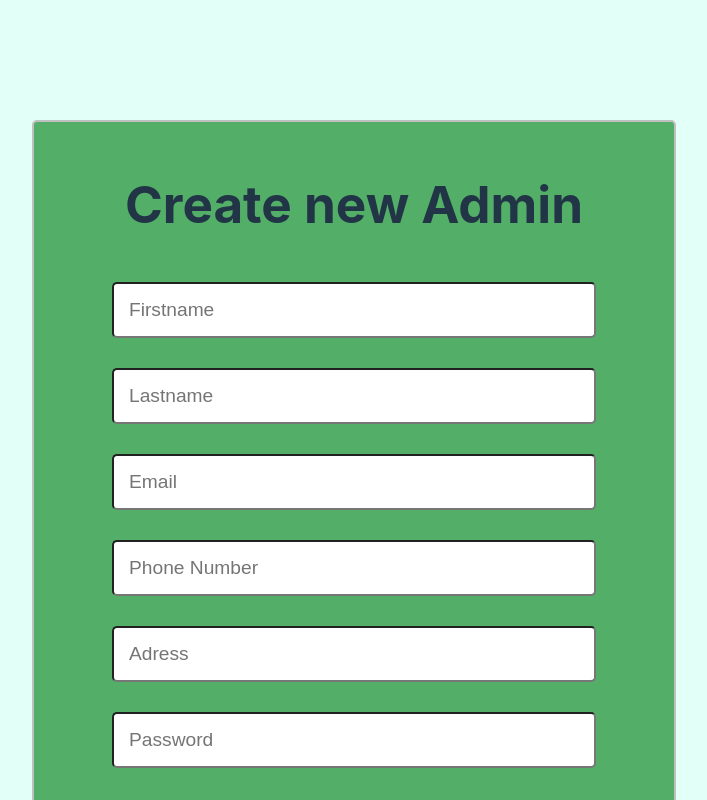
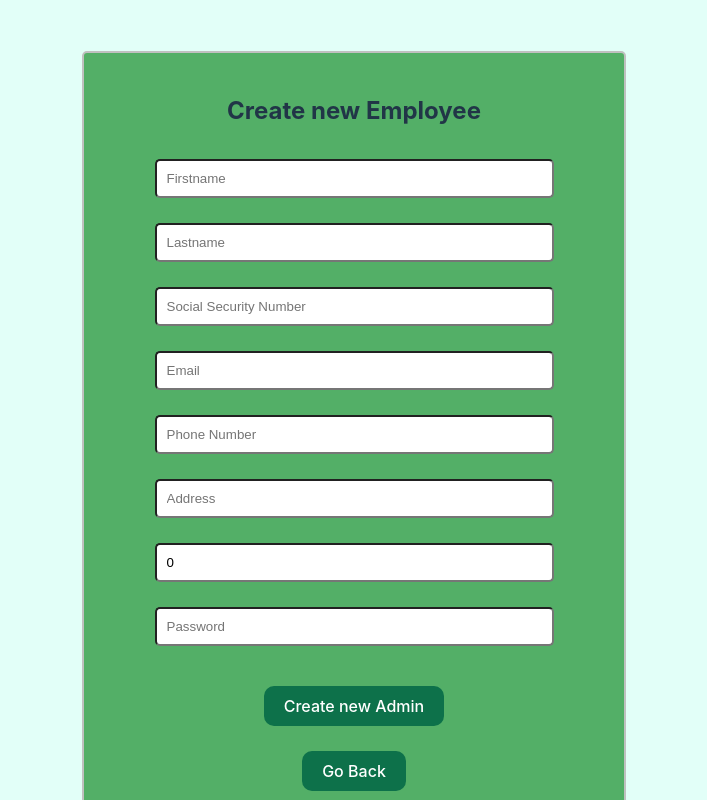
Before and after one commit to natischmidt/CleanCodeFrontend, a React (Vite) app: page /AddAdmin in a window 1280 px wide. Shown: the top 800 px of the page, without its empty margins (286-993 px from the left). Built offline with nearby package versions, Linux system fonts and the light colour scheme.

Commit message:
Uppdatering: - Lagt till anrop för att kunna skapa en anställd, privatkund och företagskund med alla fält som skall fyllas i av admin för att skapa respektive (gömt visa fält beroende på om den krävs för att skapas) - Designat i de olika formulären, header och booking Anton 30/9

```diff
--- a/src/components/addBookingOption.tsx
+++ b/src/components/addBookingOption.tsx
@@ -9,6 +9,9 @@ const AddBookingOption = () => {
 
     return (
         <div className="addBookOptCon">
+            <div className="h1">
+                <h1>Booking</h1>
+                <div className="Btns">
                     <button type="submit" className="addBookOptBtn" onClick={() => {{goToCreateNewBooking(("/CreateNewBooking"))}}}>
                         Create new Booking
                     </button>
@@ -19,6 +22,8 @@ const AddBookingOption = () => {
                         Cancel Booking
                     </button>
                 </div>
+            </div>
+        </div>
     );
 };
 export default AddBookingOption;
--- a/src/components/addUserOption.tsx
+++ b/src/components/addUserOption.tsx
@@ -9,18 +9,24 @@ const AddUserOption = () => {
 
     return (
         <div style={styles.container}>
+            <div className="h1" style={styles.h1}>
+                <h1>Create new:</h1>
+                <div className="menuBtn" style={styles.menuBtns}>
+                    {/*<h2 style={styles.h2}>Create new:</h2>*/}
                     <button type="submit" style={styles.button} onClick={() => {{goToAdminForm(("/AddAdmin"))}}}>
-                Create new Admin
+                        Admin
                     </button>
                     <button type="submit" style={styles.button} onClick={() => {{goToEmployeeForm(("/AddEmployee"))}}}>
-                Create new Employee
+                        Employee
                     </button>
                     <button type="submit" style={styles.button} onClick={() => {{goToPrivateCustomerForm(("/AddPrivateCustomer"))}}}>
-                Create new Private Customer
+                        Private Customer
                     </button>
                     <button type="submit" style={styles.button} onClick={() => {{goToBusinessCustomerForm(("/AddBusinessCustomer"))}}}>
-                Create new Business Customer
+                        Business Customer
                     </button>
+                </div>
+            </div>
         </div>
     );
 };
@@ -32,16 +38,23 @@ const styles = {
         display: 'flex',
         alignItems: 'center',
         justifyContent: 'center',
-        marginTop: '5%',
-        // marginLeft: '30%',
+        marginTop: '3%',
         color: '#000001',
+    },
+    menuBtns: {
+        display: "flex",
+        marginTop: '10%',
     },
     button: {
         backgroundColor: '#53b067',
         marginLeft: '5%',
-        width: '200px',
+        width: '180px',
         height: '60px',
-        fontSize: '1.2rem',
+        // fontSize: '1.2rem',
         fontWeight: 'normal',
     },
+    h1: {
+        justifyContent: "center",
+        textAlign: "center"
     }
+}
--- a/src/forms/addAdmin.tsx
+++ b/src/forms/addAdmin.tsx
@@ -1,28 +1,50 @@
 import React, { useState } from 'react';
 import {useNavigate} from "react-router-dom";
+import axios from "axios";
 
 const AddAdminForm = () => {
     const [firstname, setFirstname] = useState('');
     const [lastname, setLastname] = useState('');
     const [email, setEmail] = useState('');
-    const [phoneNumber, setPhoneNumber] = useState('');
-    const [adress, setAdress] = useState('');
+    const [phonenumber, setPhoneNumber] = useState('');
+    const [ss, setSs] = useState('');
+    const [salary, setSalary] = useState <number> (0);
+    const [address, setAddress] = useState('');
     const [password, setPassword] = useState('');
-    // const [company, setCompany] = useState('');
-    // const [orgNr, setOrgNr] = useState('');
-    // const [role, setRole] = useState('');
 
     const goBackToAddUser = useNavigate();
 
+    const handleSubmit = async (e : React.FormEvent) => {
+        e.preventDefault();
 
-    const handleSubmit = (e: { preventDefault: () => void; }) => {
-        e.preventDefault();
+        try {
+            const Url = 'http://localhost:8080/api/employee/createEmployee';
+
+            const adminData = {
+                firstName: firstname,
+                lastName: lastname,
+                password: password,
+                ssNumber: ss,
+                email: email,
+                phoneNumber: phonenumber,
+                address: address,
+                role: "ADMIN",
+                salary: salary,
+            };
+
+            const response = await axios.post(Url, adminData);
+
+            console.log('Admin was created', response.data);
+
+        } catch (error) {
+            console.error('Error creating admin', error);
+        }
     };
 
     return (
         <div style={styles.container}>
             <form style={styles.form} onSubmit={handleSubmit}>
-                <h1>Create new Admin</h1>
+                <h2>Create new Employee</h2>
                 <input
                     type="text"
                     placeholder="Firstname"
@@ -41,6 +63,14 @@ const AddAdminForm = () => {
                 />
                 <input
                     type="text"
+                    placeholder="Social Security Number"
+                    style={styles.input}
+                    value={ss}
+                    onChange={(e) => setSs(e.target.value)}
+                    required
+                />
+                <input
+                    type="text"
                     placeholder="Email"
                     style={styles.input}
                     value={email}
@@ -51,16 +81,24 @@ const AddAdminForm = () => {
                     type="text"
                     placeholder="Phone Number"
                     style={styles.input}
-                    value={phoneNumber}
+                    value={phonenumber}
                     onChange={(e) => setPhoneNumber(e.target.value)}
                     required
                 />
                 <input
                     type="text"
-                    placeholder="Adress"
+                    placeholder="Address"
                     style={styles.input}
-                    value={adress}
-                    onChange={(e) => setAdress(e.target.value)}
+                    value={address}
+                    onChange={(e) => setAddress(e.target.value)}
+                    required
+                />
+                <input
+                    type="number"
+                    placeholder="Salary"
+                    style={styles.input}
+                    value={salary}
+                    onChange={(e) => setSalary(parseFloat(e.target.value))}
                     required
                 />
                 <input
@@ -98,26 +136,35 @@ const styles = {
         border: '2px solid silver',
         borderRadius: '5px',
         backgroundColor: '#53af67',
-        width: "600px",
-        height: '800px',
-        marginTop: '120px'
+        width: "500px",
+        height: '760px',
+        marginTop: '4%'
     },
     input: {
-        marginTop: '15px',
+        marginTop: '10px',
         marginBottom: '15px',
-        padding: '15px',
+        padding: '10px',
         width: '75%',
-        fontSize: '1.2rem',
+        // fontSize: '1.2rem',
         borderRadius: '5px',
     },
     button: {
-        padding: '13px 25px',
+        padding: '10px 20px',
         backgroundColor: '#0d714a',
         color: 'white',
         border: 'none',
         borderRadius: '10px',
         cursor: 'pointer',
         marginTop: '25px',
+    },
+    select: {
+        marginTop: '25px',
+        marginBottom: '15px',
+        padding: '10px',
+        width: '40%',
         fontSize: '1.2rem',
+        textAlign: 'center',
+        backgroundColor: "#ffffff",
+        borderRadius: '5px',
     },
 }
--- a/src/forms/addBusinessCustomer.tsx
+++ b/src/forms/addBusinessCustomer.tsx
@@ -1,28 +1,50 @@
 import React, { useState } from 'react';
 import {useNavigate} from "react-router-dom";
+import axios from "axios";
 
 const AddBusinessCustomerForm = () => {
     const [firstname, setFirstname] = useState('');
     const [lastname, setLastname] = useState('');
     const [email, setEmail] = useState('');
-    const [phoneNumber, setPhoneNumber] = useState('');
-    const [adress, setAdress] = useState('');
-    const [password, setPassword] = useState('');
-    // const [salary, setSalary] = useState('')
+    const [phonenumber, setPhoneNumber] = useState('');
+    const [address, setAdress] = useState('');
+    // const [password, setPassword] = useState('');
     const [company, setCompany] = useState('');
     const [orgNr, setOrgNr] = useState('');
-    // const [role, setRole] = useState('');
 
     const goBackToAddUser = useNavigate();
 
-    const handleSubmit = (e: { preventDefault: () => void; }) => {
+    const handleSubmit = async (e : React.FormEvent) => {
         e.preventDefault();
+
+        try {
+            const Url = 'http://localhost:8080/api/customer/create';
+
+            const BusinessCustomerData = {
+                firstName: firstname,
+                lastName: lastname,
+                // password: password,
+                companyName: company,
+                orgNumber: orgNr,
+                email: email,
+                phoneNumber: phonenumber,
+                address: address,
+                customerType: "BUSINESS"
+            };
+
+            const response = await axios.post(Url, BusinessCustomerData);
+
+            console.log('Business Customer was created', response.data);
+
+        } catch (error) {
+            console.error('Error creating business customer', error);
+        }
     };
 
     return (
         <div style={styles.container}>
             <form style={styles.form} onSubmit={handleSubmit}>
-                <h1>Create new Business Customer</h1>
+                <h2>Create new Business Customer</h2>
                 <input
                     type="text"
                     placeholder="Firstname"
@@ -51,36 +73,36 @@ const AddBusinessCustomerForm = () => {
                     type="text"
                     placeholder="Phone Number"
                     style={styles.input}
-                    value={phoneNumber}
+                    value={phonenumber}
                     onChange={(e) => setPhoneNumber(e.target.value)}
                     required
                 />
                 <input
                     type="text"
-                    placeholder="Adress"
+                    placeholder="Address"
                     style={styles.input}
-                    value={adress}
+                    value={address}
                     onChange={(e) => setAdress(e.target.value)}
                     required
                 />
-                <input
-                    type="password"
-                    placeholder="Password"
-                    style={styles.input}
-                    value={password}
-                    onChange={(e) => setPassword(e.target.value)}
-                    required
-                />
+                {/*<input*/}
+                {/*    type="password"*/}
+                {/*    placeholder="Password"*/}
+                {/*    style={styles.input}*/}
+                {/*    value={password}*/}
+                {/*    onChange={(e) => setPassword(e.target.value)}*/}
+                {/*    required*/}
+                {/*/>*/}
                 <input
                     type="text"
-                    placeholder="Company name (Optional)"
+                    placeholder="Company name"
                     style={styles.input}
                     value={company}
                     onChange={(e) => setCompany(e.target.value)}
                 />
                 <input
                     type="text"
-                    placeholder="Organisation Number (Optional)"
+                    placeholder="Organisation Number"
                     style={styles.input}
                     value={orgNr}
                     onChange={(e) => setOrgNr(e.target.value)}
@@ -112,36 +134,25 @@ const styles = {
         border: '2px solid silver',
         borderRadius: '5px',
         backgroundColor: '#53af67',
-        width: "600px",
-        height: '1050px',
-        marginTop: '120px'
+        width: "500px",
+        height: '760px',
+        marginTop: '4%'
     },
     input: {
-        marginTop: '15px',
+        marginTop: '10px',
         marginBottom: '15px',
-        padding: '15px',
+        padding: '10px',
         width: '75%',
-        fontSize: '1.2rem',
+        // fontSize: '1.2rem',
         borderRadius: '5px',
     },
     button: {
-        padding: '13px 25px',
+        padding: '10px 20px',
         backgroundColor: '#0d714a',
         color: 'white',
         border: 'none',
         borderRadius: '10px',
         cursor: 'pointer',
         marginTop: '25px',
-        fontSize: '1.2rem',
-    },
-    select: {
-        marginTop: '25px',
-        marginBottom: '15px',
-        padding: '10px',
-        width: '40%',
-        fontSize: '1.2rem',
-        textAlign: 'center',
-        backgroundColor: "#ffffff",
-        borderRadius: '5px',
     },
 }
--- a/src/forms/addEmployee.tsx
+++ b/src/forms/addEmployee.tsx
@@ -11,9 +11,6 @@ const AddEmployeeForm = () => {
     const [salary, setSalary] = useState <number> (0);
     const [address, setAddress] = useState('');
     const [password, setPassword] = useState('');
-    // const [company, setCompany] = useState('');
-    // const [orgNr, setOrgNr] = useState('');
-    // const [role, setRole] = useState('');
 
     const goBackToAddUser = useNavigate();
 
@@ -47,7 +44,7 @@ const AddEmployeeForm = () => {
     return (
         <div style={styles.container}>
             <form style={styles.form} onSubmit={handleSubmit}>
-                <h1>Create new Employee</h1>
+                <h2>Create new Employee</h2>
                 <input
                     type="text"
                     placeholder="Firstname"
@@ -139,36 +136,25 @@ const styles = {
         border: '2px solid silver',
         borderRadius: '5px',
         backgroundColor: '#53af67',
-        width: "600px",
-        height: '820px',
-        marginTop: '120px'
+        width: "500px",
+        height: '760px',
+        marginTop: '4%'
     },
     input: {
-        marginTop: '15px',
+        marginTop: '10px',
         marginBottom: '15px',
-        padding: '15px',
+        padding: '10px',
         width: '75%',
-        fontSize: '1.2rem',
+        // fontSize: '1.2rem',
         borderRadius: '5px',
     },
     button: {
-        padding: '13px 25px',
+        padding: '10px 20px',
         backgroundColor: '#0d714a',
         color: 'white',
         border: 'none',
         borderRadius: '10px',
         cursor: 'pointer',
         marginTop: '25px',
-        fontSize: '1.2rem',
-    },
-    select: {
-        marginTop: '25px',
-        marginBottom: '15px',
-        padding: '10px',
-        width: '40%',
-        fontSize: '1.2rem',
-        textAlign: 'center',
-        backgroundColor: "#ffffff",
-        borderRadius: '5px',
     },
 }
--- a/src/forms/addPrivateCustomer.tsx
+++ b/src/forms/addPrivateCustomer.tsx
@@ -1,28 +1,53 @@
 import React, { useState } from 'react';
 import {useNavigate} from "react-router-dom";
+import axios from "axios";
 
 const AddPrivateCustomerForm = () => {
     const [firstname, setFirstname] = useState('');
     const [lastname, setLastname] = useState('');
     const [email, setEmail] = useState('');
-    const [phoneNumber, setPhoneNumber] = useState('');
-    const [adress, setAdress] = useState('');
+    const [phonenumber, setPhoneNumber] = useState('');
+    const [address, setAdress] = useState('');
     const [password, setPassword] = useState('');
-    const [salary, setSalary] = useState('')
-    const [company, setCompany] = useState('');
-    const [orgNr, setOrgNr] = useState('');
-    const [role, setRole] = useState('');
+    const [company, setCompany] = useState(null);
+    const [orgNr, setOrgNr] = useState(null);
+
+    const[showCompany, setShowCompany] = useState(false)
+    const[showOrgNr, setShowOrgNr] = useState(false)
 
     const goBackToAddUser = useNavigate();
 
-    const handleSubmit = (e: { preventDefault: () => void; }) => {
+    const handleSubmit = async (e : React.FormEvent) => {
         e.preventDefault();
+
+        try {
+            const Url = 'http://localhost:8080/api/customer/create';
+
+            const BusinessCustomerData = {
+                firstName: firstname,
+                lastName: lastname,
+                // password: password,
+                companyName: company,
+                orgNumber: orgNr,
+                email: email,
+                phoneNumber: phonenumber,
+                address: address,
+                customerType: "PRIVATE"
+            };
+
+            const response = await axios.post(Url, BusinessCustomerData);
+
+            console.log('Private Customer was created', response.data);
+
+        } catch (error) {
+            console.error('Error creating private customer', error);
+        }
     };
 
     return (
         <div style={styles.container}>
             <form style={styles.form} onSubmit={handleSubmit}>
-                <h1>Create new Private Customer</h1>
+                <h2>Create new Private Customer</h2>
                 <input
                     type="text"
                     placeholder="Firstname"
@@ -51,34 +76,44 @@ const AddPrivateCustomerForm = () => {
                     type="text"
                     placeholder="Phone Number"
                     style={styles.input}
-                    value={phoneNumber}
+                    value={phonenumber}
                     onChange={(e) => setPhoneNumber(e.target.value)}
                     required
                 />
                 <input
                     type="text"
-                    placeholder="Adress"
+                    placeholder="Address"
                     style={styles.input}
-                    value={adress}
+                    value={address}
                     onChange={(e) => setAdress(e.target.value)}
                     required
                 />
-                <input
-                    type="password"
-                    placeholder="Password"
-                    style={styles.input}
-                    value={password}
-                    onChange={(e) => setPassword(e.target.value)}
-                    required
-                />
-                <input
-                    type="text"
-                    placeholder="Salary"
-                    style={styles.input}
-                    value={salary}
-                    onChange={(e) => setSalary(e.target.value)}
-                    required
-                />
+                {/*<input*/}
+                {/*    type="password"*/}
+                {/*    placeholder="Password"*/}
+                {/*    style={styles.input}*/}
+                {/*    value={password}*/}
+                {/*    onChange={(e) => setPassword(e.target.value)}*/}
+                {/*    required*/}
+                {/*/>*/}
+                {showOrgNr && (
+                    <input
+                        type="text"
+                        placeholder="Organisation Number"
+                        style={styles.input}
+                        value={orgNr}
+                        onChange={(e) => setOrgNr(e.target.value)}
+                    />
+                )}
+                {showCompany && (
+                    <input
+                        type="text"
+                        placeholder="Company name"
+                        style={styles.input}
+                        value={company}
+                        onChange={(e) => setCompany(e.target.value)}
+                    />
+                )}
                 <button type="submit" style={styles.button}>
                     Create new Private Customer
                 </button>
@@ -106,36 +141,24 @@ const styles = {
         border: '2px solid silver',
         borderRadius: '5px',
         backgroundColor: '#53af67',
-        width: "600px",
-        height: '960px',
-        marginTop: '120px'
+        width: "500px",
+        height: '630px',
+        marginTop: '6%'
     },
     input: {
-        marginTop: '15px',
+        marginTop: '10px',
         marginBottom: '15px',
-        padding: '15px',
+        padding: '10px',
         width: '75%',
-        fontSize: '1.2rem',
         borderRadius: '5px',
     },
     button: {
-        padding: '13px 25px',
+        padding: '10px 20px',
         backgroundColor: '#0d714a',
         color: 'white',
         border: 'none',
         borderRadius: '10px',
         cursor: 'pointer',
         marginTop: '25px',
-        fontSize: '1.2rem',
-    },
-    select: {
-        marginTop: '25px',
-        marginBottom: '15px',
-        padding: '10px',
-        width: '40%',
-        fontSize: '1.2rem',
-        textAlign: 'center',
-        backgroundColor: "#ffffff",
-        borderRadius: '5px',
     },
 }
```
Also changed, not shown: src/App.css (+10 -1 lines), src/reusableComponents/header.tsx (+7 -40 lines). Lines whose indentation alone changed are shown as unchanged.
